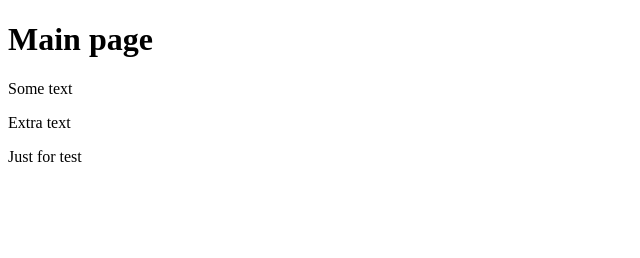
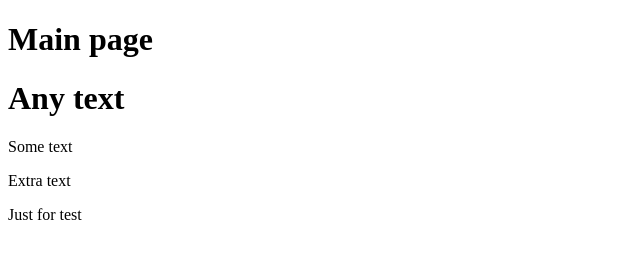
Before and after one commit to PetroOk/PetroStudentRepo, a plain HTML site: page index.html in a window 1280 px wide. Shown: the whole page, without its empty margins (0-640 px from the left). Drawn offline with Linux system fonts and the light colour scheme.

Commit message:
Update index.html

```diff
--- a/index.html
+++ b/index.html
@@ -6,6 +6,7 @@
 	</head>
 	<body>
 		<h1>Main page</h1>
+		<h1>Any text</h1>
 		<p>Some text</p>
 		<p>Extra text</p>
 		<p>Just for test</p>
```
